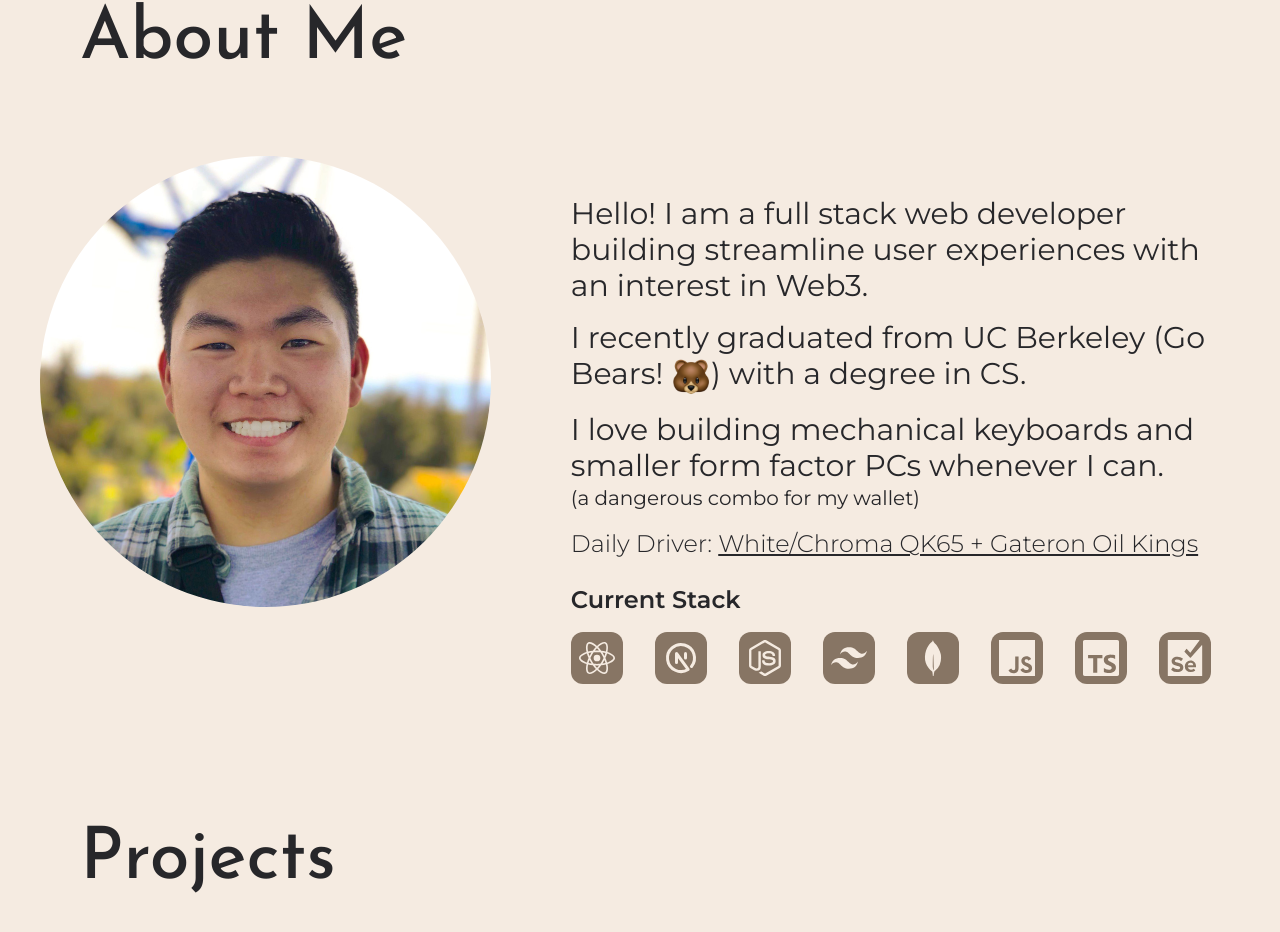
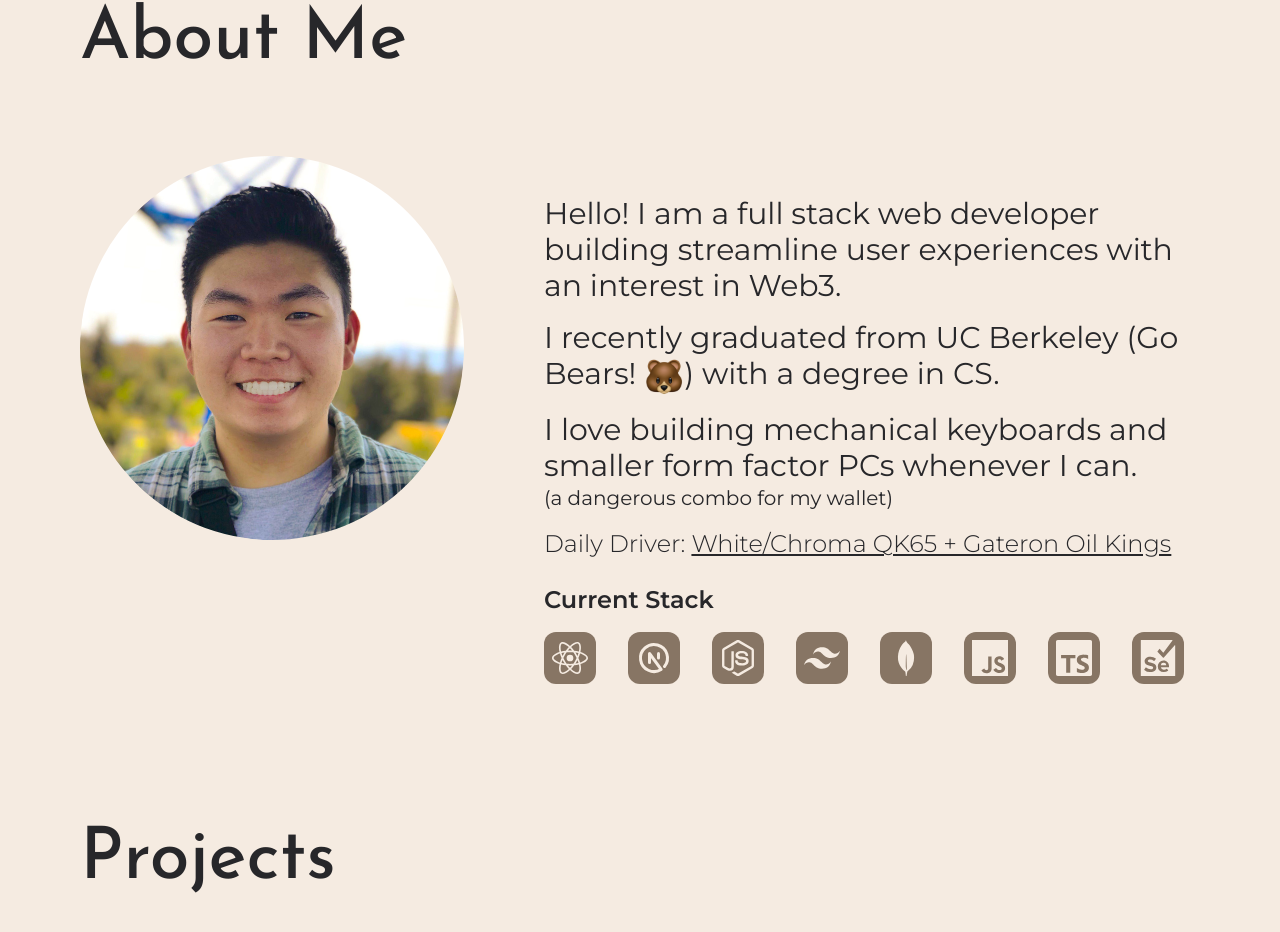
Before and after one commit to ben-yeung/portfolio-site, a Next.js app: page / in a window 1280 px wide. Shown: the part 1036-1968 px from the top of the page. Built offline with nearby package versions, Linux system fonts and the light colour scheme; no server answers.

Commit message:
Margin fixes for About

```diff
--- a/pages/index.tsx
+++ b/pages/index.tsx
@@ -182,15 +182,15 @@ export default function Home() {
         </motion.section>
 
         <section id="about" className="section">
-          <div className="px-6 mt-10 xl:mt-20 lg:pl-20 h-full">
+          <div className="px-6 mt-10 h-full lg:pl-20 xl:mt-20">
             <h1 className="text-6xl lg:text-7xl font-josefin font-medium text-center lg:text-left">About Me</h1>
           </div>
-          <div className="flex flex-col items-center lg:items-start justify-center lg:flex-row lg:mt-10 xl:mt-20 lg:px-10">
+          <div className="flex flex-col items-center lg:items-start justify-center lg:flex-row lg:mt-10 lg:px-20 xl:mt-20">
             <div className="flex justify-center">
               <img className="rounded-full w-2/3 my-10 lg:my-0 lg:w-full max-w-lg rotate-6" src={"/assets/benSSMY.png"} />
             </div>
             <div
-              className="flex flex-col justify-center items-center lg:items-start w-full px-10 md:px-0 lg:w-2/3 lg:pl-10 lg:mt-10 lg:ml-10
+              className="flex flex-col justify-center items-center lg:items-start w-full px-10 lg:px-0 lg:w-2/3 lg:pl-10 xl:mt-10 lg:ml-10
                          text-center text-xl md:text-2xl lg:text-2xl xl:text-3xl lg:text-left max-w-3xl lg:max-w-4xl font-monst"
             >
               <p>Hello! I am a full stack web developer building streamline user experiences with an interest in Web3.</p>
```
